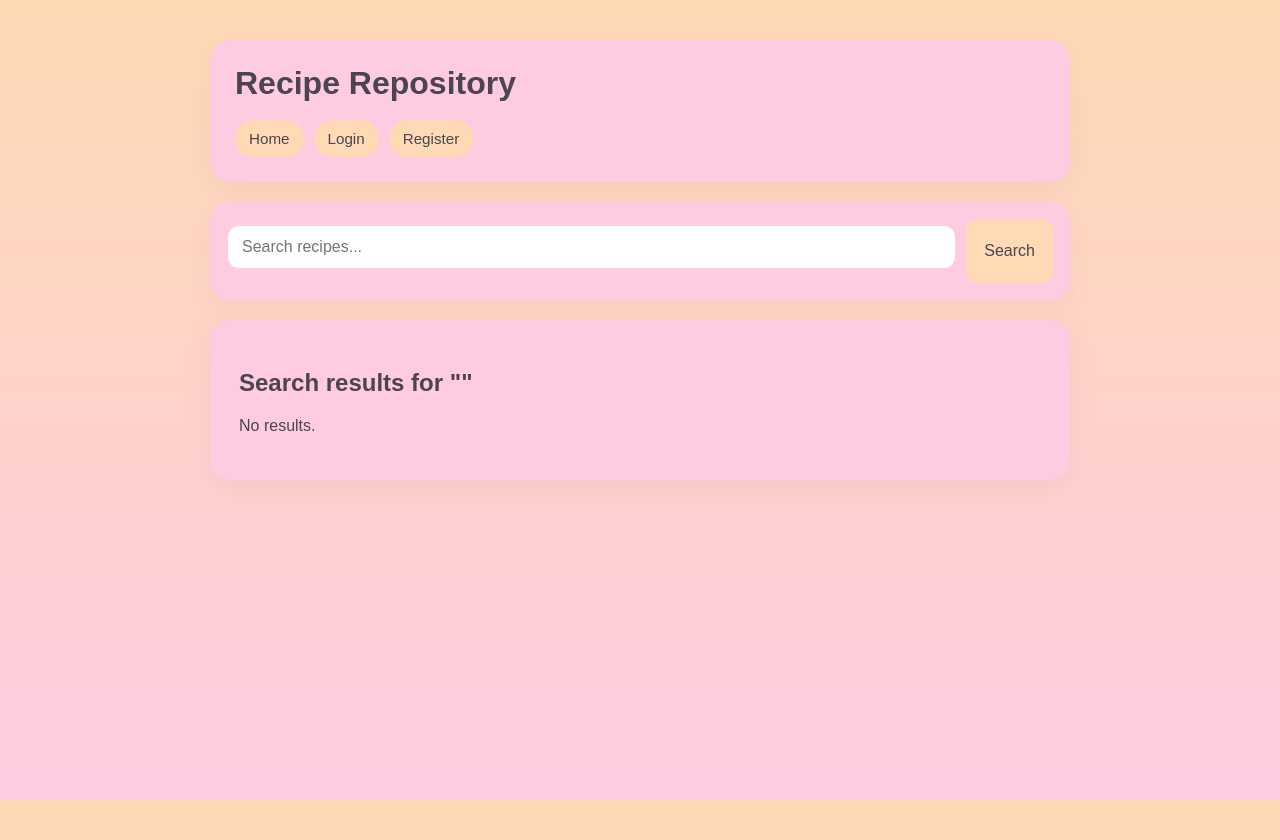
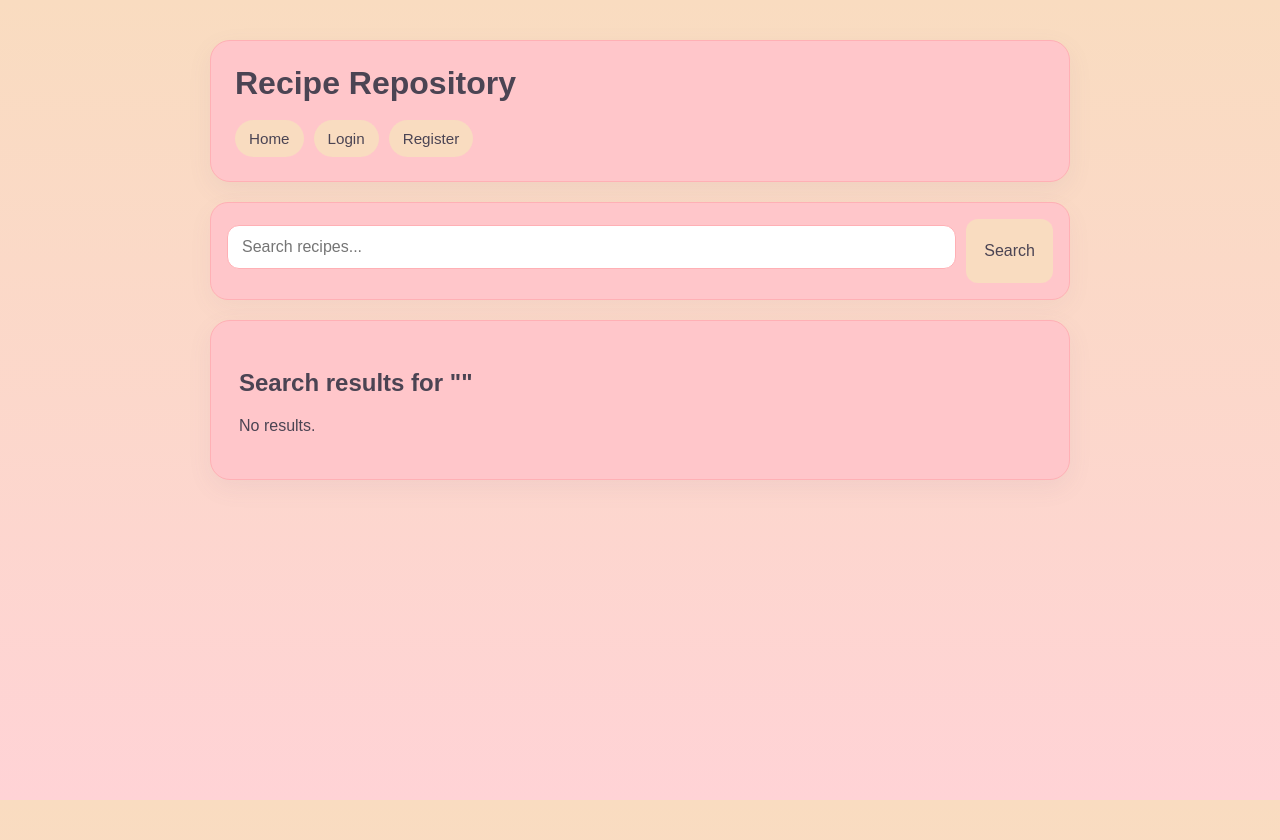
Before and after one commit to mkekola/recipe-repository, a Django app: page /search/ in a window 1280 px wide. Run offline with Django 4.2, Linux system fonts and the light colour scheme; data that the repository does not hold is empty.

Commit message:
Fixed overall styling and colors.

```diff
--- a/static/css/style.css
+++ b/static/css/style.css
@@ -1,14 +1,12 @@
 :root {
-    --bg: #fffafc;
-    --card: #FFCBE1;
+    --card: #FFC6CA;
     --text: #4b4453;
-    --muted: #7a7280;
-    --border: #FFCBE1;
-    --lavender: #DCCCEC;
-    --beige: #FFDAB4;
-    --button: #FFDAB4;
-    --button-hover: #D6E5BD;
-    --danger: #BCD8EC;
+    --muted: #4b4453;
+    --border: #FFB0B5;
+    --beige: #F9DCC0;
+    --button: #F9DCC0;
+    --button-hover: #FFE5E7;
+    --danger: #FFB0B5;
 }
 
 * {
@@ -19,7 +17,7 @@ body {
     margin: 0;
     min-height: 100vh;
     font-family: Arial, Helvetica, sans-serif;
-    background: linear-gradient(to bottom, #FFDAB4, #FFCBE1);
+    background: linear-gradient(to bottom, #F9DCC0, #FFD3D6);
     background-repeat: no-repeat;
     background-attachment: fixed;
     color: var(--text);
```
